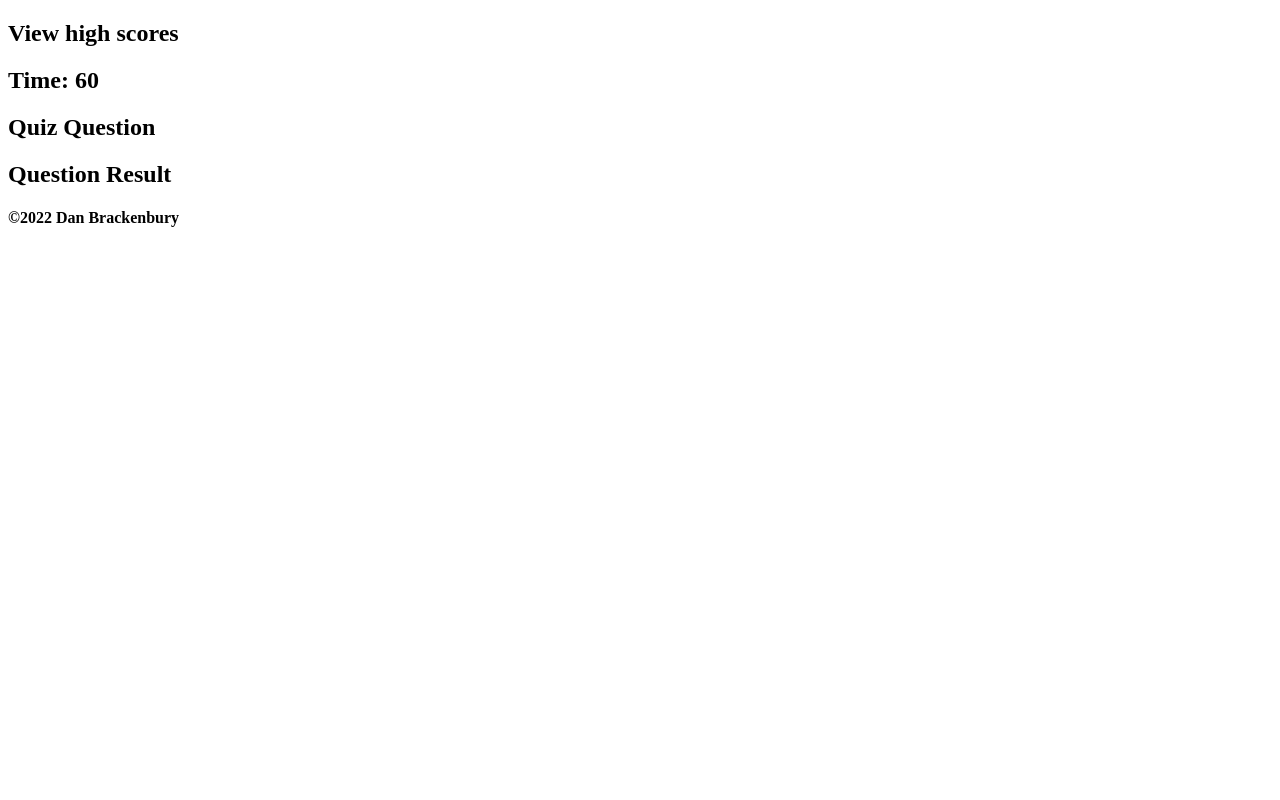
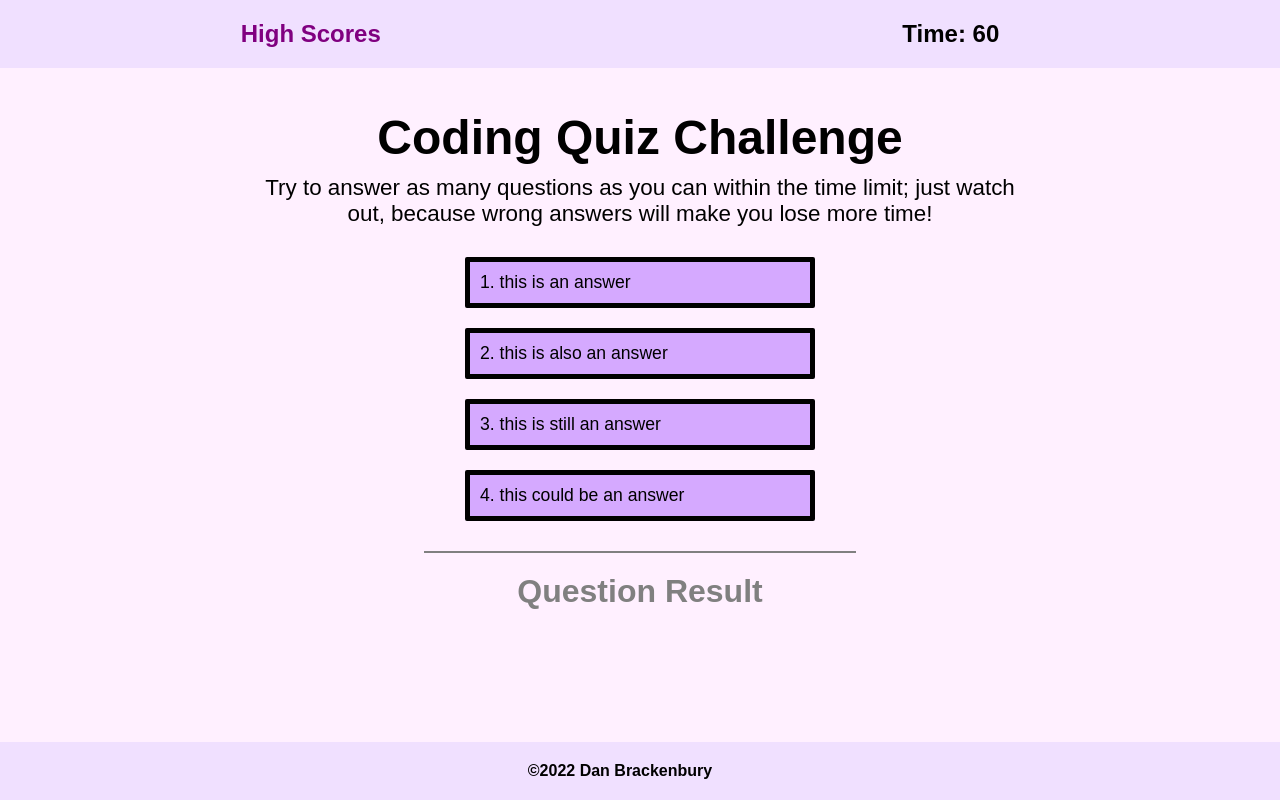
Before and after one commit to helpvisa/js_quiz, a plain HTML site: page index.html in a window 1280 px wide. Drawn offline with Linux system fonts and the light colour scheme.

Commit message:
added css formatting and modified html to better preview these changes

```diff
--- a/assets/css/styles.css
+++ b/assets/css/styles.css
@@ -0,0 +1,122 @@
+/* wildcard (for whole page) */
+* {
+    color: black;
+    font-family: sans-serif;
+    margin: 0px;
+    text-align: center;
+}
+
+
+/* set default body background */
+body {
+    background-color:#fff0ff;
+}
+
+
+/* header bar */
+header {
+    width: 100%;
+    display: flex;
+    position: fixed;
+    top: 0;
+    right: 0;
+    justify-content: space-around;
+    padding: 20px;
+    background-color: #f0e0ff;
+}
+
+
+/* score marker */
+header .scores h2 {
+    color: purple;
+
+}
+/* change to pointer when hovering to signify it is clickable */
+header .scores h2:hover {
+    color: plum;
+    cursor: pointer;
+}
+
+
+/* main quiz body content */
+.body-container {
+    margin: 100px;
+    display: flex;
+    justify-content: space-around;
+}
+
+.body-container h1 {
+    font-size: 6vh;
+    margin: 10px;
+}
+.body-container h2 {
+    font-size: 4vh;
+    margin: 10px;
+    color: grey;
+
+}
+
+.body-container p {
+    width: 70%;
+    font-size: 2.8vh;
+    margin: 10px auto;
+}
+
+/* container that holds the answer cards */
+.quiz-container {
+    display: flex;
+    flex-direction: column;
+}
+
+/* answer cards */
+.qcard {
+    width: 25vw;
+    flex: 1;
+    margin: 10px auto;
+    padding: 10px;
+    border-color: black;
+    background-color:#d5a9ff;
+    border-style: solid;
+    border-radius: 2px;
+    border-width: 5px;
+}
+/* set answer card text alignment for consistency */
+.qcard p {
+    margin: 0px;
+    text-align: left;
+    font-size: 2.2vh;
+}
+/* change qcard when hovering */
+.qcard:hover {
+    background-color: #e2c3ff;
+    cursor: pointer;
+}
+/* increase spacing of top and bottom for first / last child respectively (more clear separation for text) */
+.qcard:first-child {
+    margin: 20px auto 10px auto;
+}
+.qcard:last-child {
+    margin: 10px auto 20px auto;
+}
+
+/* underline class */
+.underline {
+    width: 40%;
+    border-width: 0px 0px 2px 0px;
+    margin: 10px auto 20px auto;
+    border-style: solid;
+    border-color: grey;
+}
+
+
+/* footer bar */
+footer {
+    width: 100%;
+    position: fixed;
+    bottom: 0;
+    right: 0;
+    display: flex;
+    justify-content: space-around;
+    padding: 20px;
+    background-color: #f0e0ff;
+}
--- a/index.html
+++ b/index.html
@@ -4,6 +4,7 @@
     <meta charset="UTF-8">
     <meta http-equiv="X-UA-Compatible" content="IE=edge">
     <meta name="viewport" content="width=device-width, initial-scale=1.0">
+    <link rel="stylesheet" type="text/css" href="./assets/css/styles.css">
     <title>JavaScript Quiz</title>
 </head>
 <body>
@@ -11,7 +12,7 @@
     <header>
         <!-- display high score in header -->
         <div class="scores">
-            <h2>View high scores</h2>
+            <h2>High Scores</h2>
         </div>
         <!-- display time remaining in quiz; this will be updated in the script -->
         <div class="timer">
@@ -22,12 +23,27 @@
 
     <!-- main quiz content; score = questions answered correctly + time remaining -->
     <section class="body-container">
-        <main> <!-- quiz content will go here -->
-            <h1>Quiz Question</h1>
+        <main>
+            <!-- quiz content will go here -->
+            <h1>Coding Quiz Challenge</h1>
+            <p>Try to answer as many questions as you can within the time limit; just watch out, because wrong answers will make you lose more time!</p>
             <div class="quiz-container">
                 <!-- multiple choice answers will be dynamically generated from js script and placed here -->
+                <div class="qcard">
+                    <p>1. this is an answer</p>
+                </div>
+                <div class="qcard">
+                    <p>2. this is also an answer</p>
+                </div>
+                <div class="qcard">
+                    <p>3. this is still an answer</p>
+                </div>
+                <div class="qcard">
+                    <p>4. this could be an answer</p>
+                </div>
             </div>
-            <div class="underline"></div> <!-- for CSS styling; allows for line to separate quiz answers from the feedback received below -->
+            <div class="underline"></div>
+            <!-- for CSS styling; allows for line to separate quiz answers from the feedback received below -->
             <h2>Question Result</h2> <!-- displays / updates when user enters correct / incorrect answer -->
         </main>
     </section>
```
